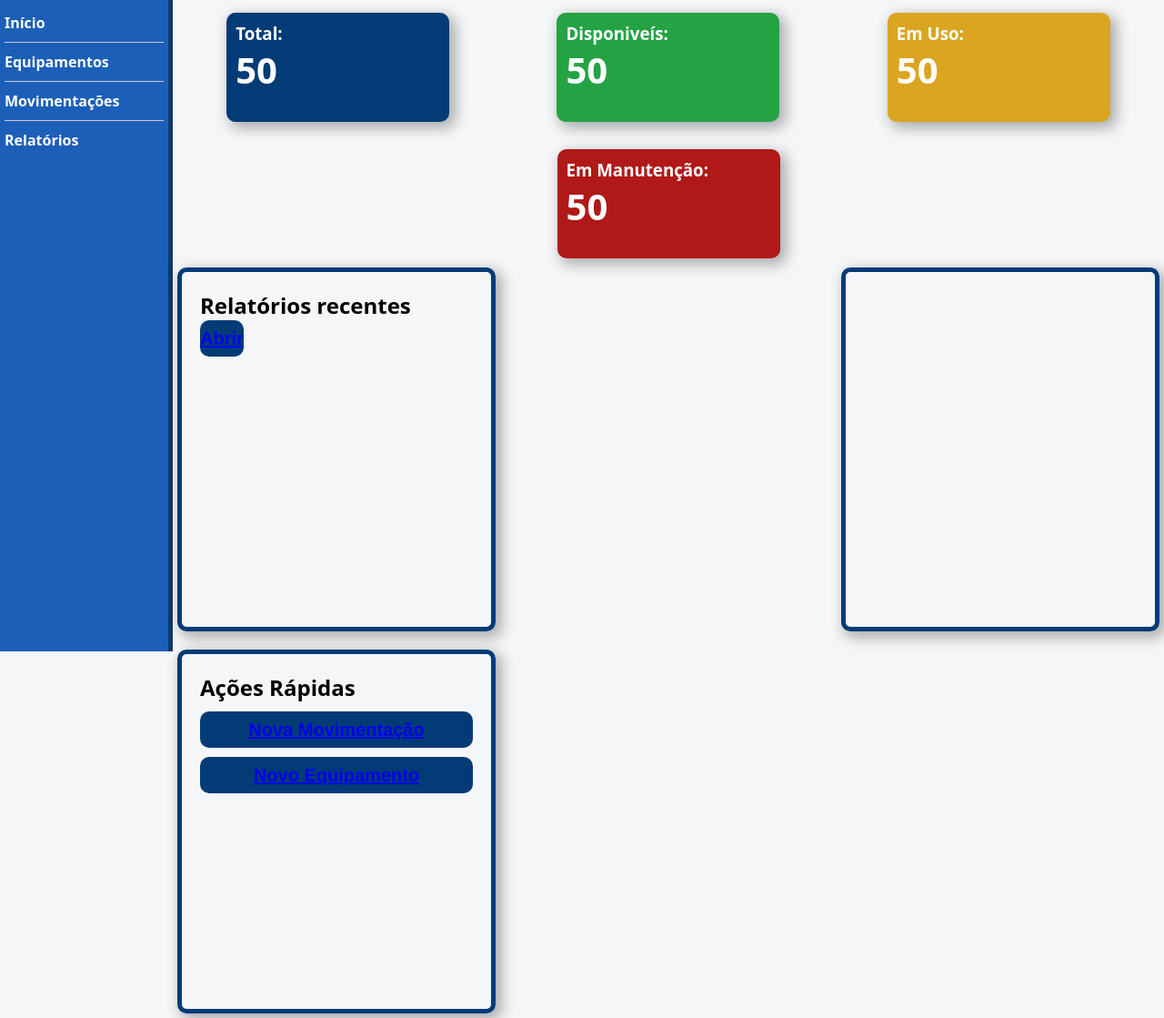
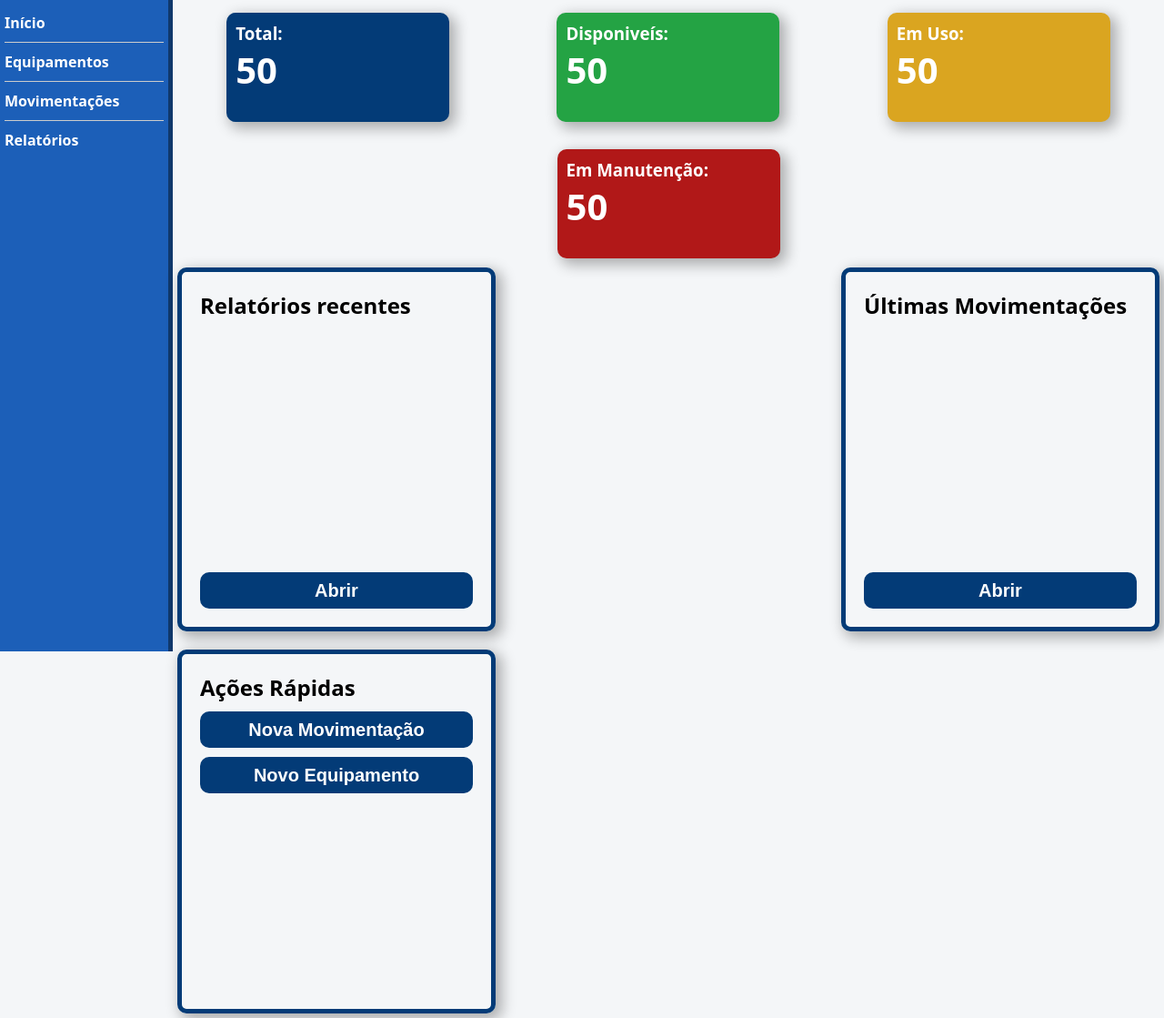
Before and after one commit to victorwallace231/FLF-PROJETO-CONTROLE, a Flask app: page /dashboard in a window 1280 px wide. Shown: the part 65-1184 px from the top of the page at 91% size. Run offline with Flask 3, Linux system fonts and the light colour scheme; a user stored in the database is signed in; data that the repository does not hold is empty.

Commit message:
finalizando o Dashboard, faltando as tabelas recentes e modal

```diff
--- a/static/css/index.css
+++ b/static/css/index.css
@@ -194,6 +194,8 @@ li:last-child {
 }
 
 .cards-dash {
+    display: flex;
+    flex-direction: column;
     border: 5px solid #033b77;
     width: 300px;
     height: 350px;
@@ -203,7 +205,6 @@ li:last-child {
 }
 
 .cards-dash button {
-    text-decoration: none;
     cursor: pointer;
     max-width: 100%;
     height: 40px;
@@ -215,6 +216,10 @@ li:last-child {
     font-weight: bold;
 }
 
+.cards-dash button a {
+    text-decoration: none;
+}
+
 .cards-dash button:hover {
     color: #0A2242;
     background-color: white;
@@ -223,7 +228,9 @@ li:last-child {
 }
 
 #card-acoes {
-    display: flex;
-    flex-direction: column;
     gap: 10px;
 }
+
+#card-relatorio, #card-movimentacao {
+    justify-content: space-between;
+}
--- a/templates/dashboard.html
+++ b/templates/dashboard.html
@@ -44,7 +44,7 @@
                         <ul>
                             <li><a href="#">Início</a></li>
                             <li><a href="equipamentos.html">Equipamentos</a></li>
-                            <li><a href="/emprestimo">Movimentações</a></li>
+                            <li><a href="movimentacao.html">Movimentações</a></li>
                             <li><a href="relatorios.html">Relatórios</a></li>
                         </ul>
                     </nav>
@@ -81,16 +81,19 @@
                     <div id="card-relatorio" class="cards-dash">
                         <h2>Relatórios recentes</h2>
                         <div class="temporario"></div>
-                        <button><a href="relatorios.html">Abrir</a></button>
+                        <button><a>Abrir</a></button>
                     </div>
 
                     <div id="card-movimentacao" class="cards-dash">
+                        <h2>Últimas Movimentações</h2>
+                        <div class="temporario"></div>
+                        <button><a>Abrir</a></button>
                     </div>
 
                     <div id="card-acoes" class="cards-dash">
                         <h2>Ações Rápidas</h2>
-                        <button><a href="#">Nova Movimentação</a></button>
-                        <button><a href="#">Novo Equipamento</a></button>
+                        <button><a>Nova Movimentação</a></button>
+                        <button><a>Novo Equipamento</a></button>
                     </div>
                 </div>
 
```
